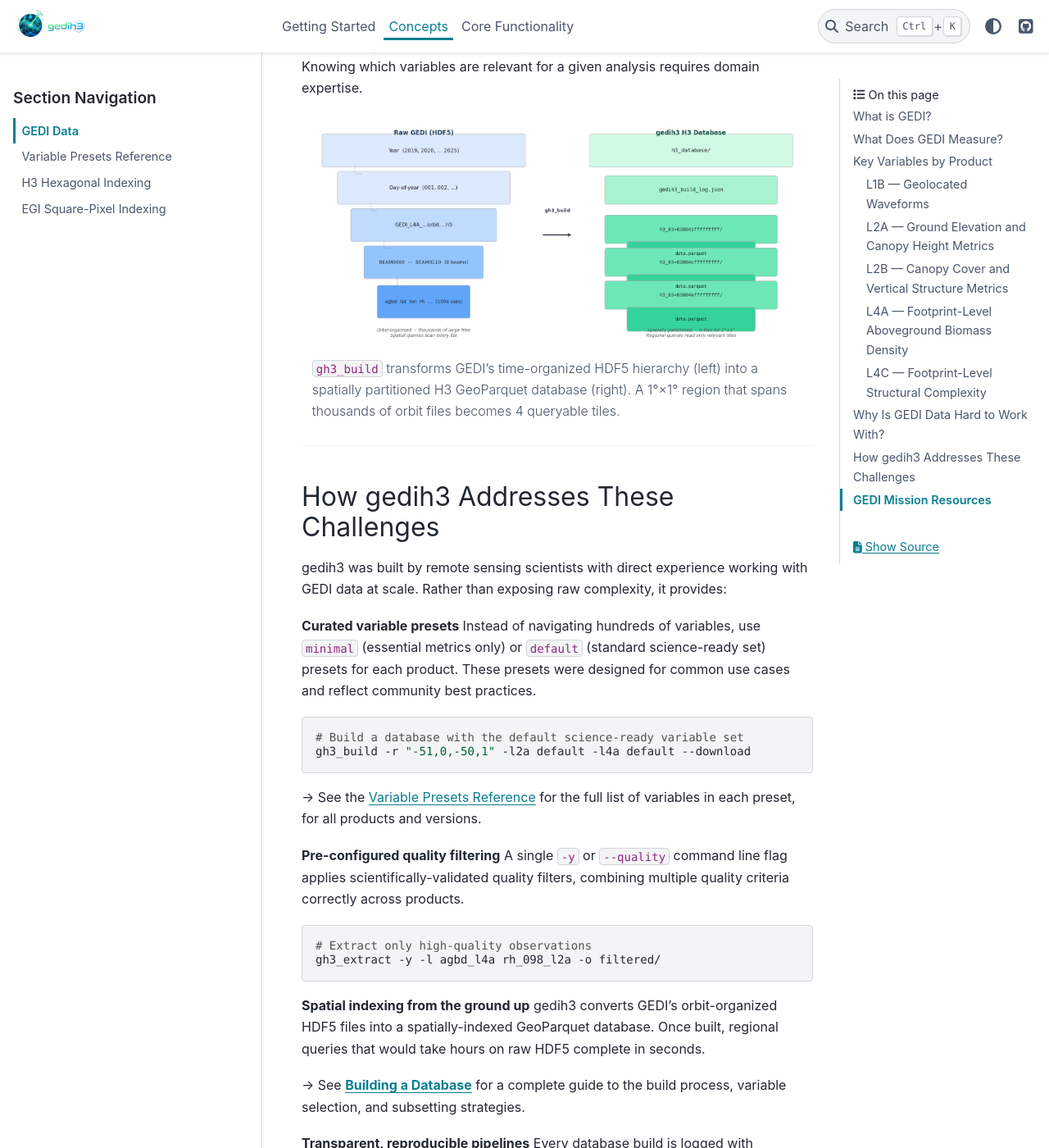
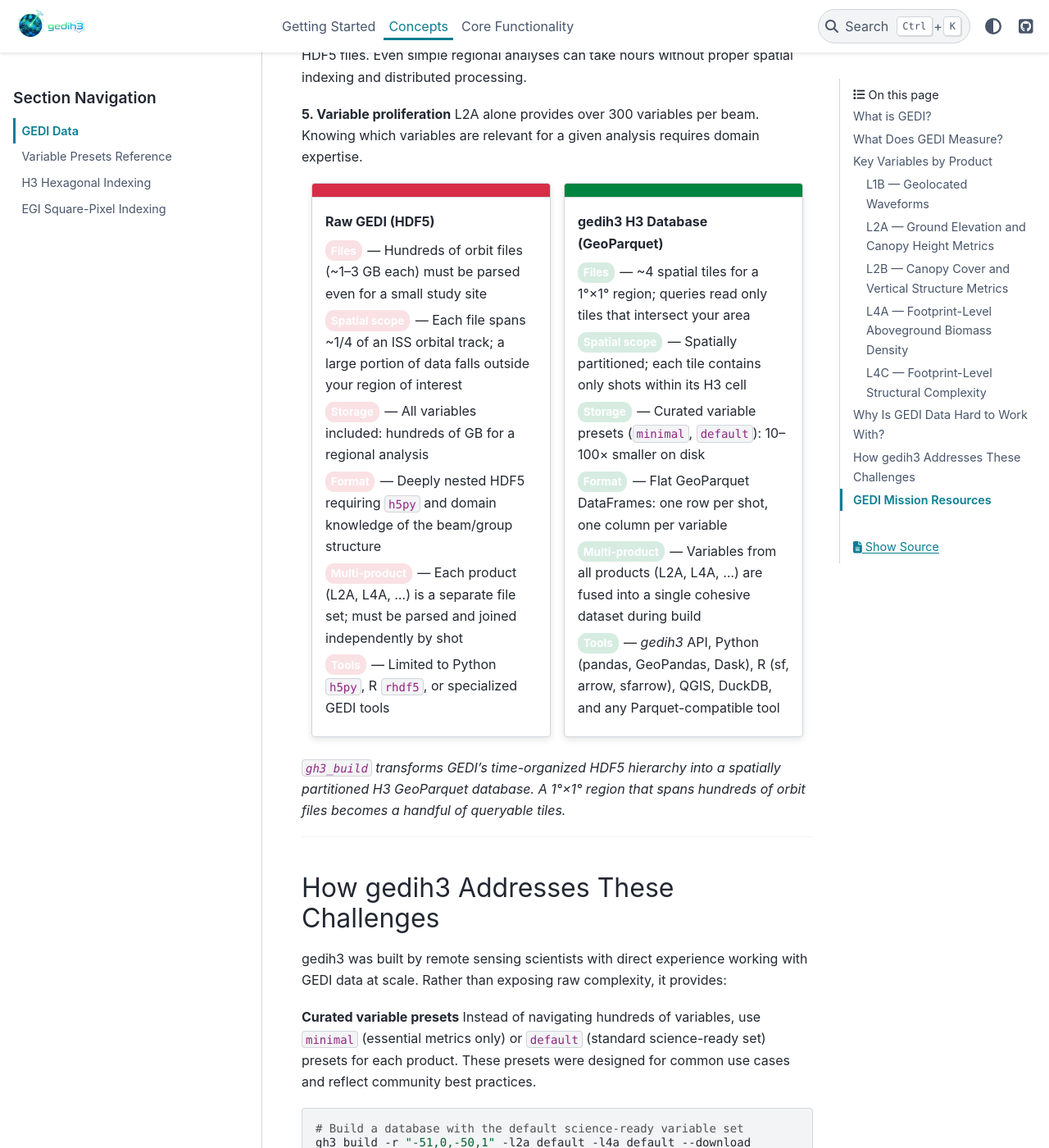
Before and after one commit to tiagodc/GEDI-H3, a Sphinx documentation site: the page built from docs/concepts/gedi-data.md, in a window 1280 px wide and 1400 px high, scrolled down 13594 px. Shown: the whole window at 82% size. Built offline with Sphinx 7.4.7 and the PyData theme 0.15.4, drawn with Linux system fonts in a browser that asks for light colours; pages that are not in the unit, such as notebooks, are missing from menus; some of the changed text lies outside the part shown.

Commit message:
docs concepts reviewed

```diff
--- /dev/null
+++ b/docs/_static/custom.css
@@ -0,0 +1,51 @@
+/* Comparison cards — hover lift + pill labels */
+
+.comparison-card {
+    transition: transform 0.2s ease, box-shadow 0.2s ease;
+}
+
+.comparison-card:hover {
+    transform: translateY(-3px);
+    box-shadow: 0 6px 16px rgba(0, 0, 0, 0.15) !important;
+}
+
+/* Tighter vertical rhythm inside card bodies */
+.comparison-card .sd-card-body p {
+    margin-bottom: 0.35rem;
+}
+
+/* Bold labels as colored pill badges */
+.comparison-card.sd-border-danger .sd-card-body p strong:first-child {
+    display: inline-block;
+    background: var(--sd-color-danger-bg);
+    color: var(--sd-color-danger-text);
+    padding: 0.1em 0.5em;
+    border-radius: 0.8em;
+    font-size: 0.85em;
+    margin-right: 0.15em;
+}
+
+.comparison-card.sd-border-success .sd-card-body p strong:first-child {
+    display: inline-block;
+    background: var(--sd-color-success-bg);
+    color: var(--sd-color-success-text);
+    padding: 0.1em 0.5em;
+    border-radius: 0.8em;
+    font-size: 0.85em;
+    margin-right: 0.15em;
+}
+
+/* Dark mode adjustments */
+html[data-theme="dark"] .comparison-card:hover {
+    box-shadow: 0 6px 16px rgba(0, 0, 0, 0.4) !important;
+}
+
+html[data-theme="dark"] .comparison-card.sd-border-danger .sd-card-body p strong:first-child {
+    background: rgba(220, 53, 69, 0.25);
+    color: #f8a0a8;
+}
+
+html[data-theme="dark"] .comparison-card.sd-border-success .sd-card-body p strong:first-child {
+    background: rgba(40, 167, 69, 0.25);
+    color: #7ddf96;
+}
--- a/docs/concepts/gedi-data.md
+++ b/docs/concepts/gedi-data.md
@@ -84,7 +86,8 @@ L2A is the workhorse product for canopy height studies. It decomposes the receiv
 
 L2B uses the full waveform to estimate the vertical distribution of plant material within the canopy column. Key uses include characterising multi-layered canopy structure, estimating light availability at the forest floor, and habitat suitability modelling.
 
-> **Note on array variables:** `pai_z`, `pavd_z` and `cover_z` are 30-element arrays per shot, covering 5 m height bins from 0 to 150 m. gedih3 expands each into 30 individual columns (`pavd_z_000_l2b` … `pavd_z_029_l2b`, `cover_z_000_l2b` … `cover_z_029_l2b`). Building each adds 30 columns to the database — modest compared to waveforms, but worth keeping in mind for large databases.
+:::{note} `pai_z`, `pavd_z` and `cover_z` are 30-element arrays per shot, covering 5 m height bins from 0 to 150 m. gedih3 expands each into 30 individual columns (`pavd_z_000_l2b` … `pavd_z_029_l2b`, `cover_z_000_l2b` … `cover_z_029_l2b`). Building each adds 30 columns to the database — modest compared to waveforms, but worth keeping in mind for large databases.
+:::
 
 | HDF5 variable | gedih3 column | Short description | Definition |
 |---|---|---|---|
@@ -153,10 +156,50 @@ The full GEDI dataset spans billions of footprints across thousands of HDF5 file
 **5. Variable proliferation**
 L2A alone provides over 300 variables per beam. Knowing which variables are relevant for a given analysis requires domain expertise.
 
-:::{figure} ../imgs/hdf5_vs_h3.png
-:alt: HDF5 hierarchy vs. H3 GeoParquet database
-`gh3_build` transforms GEDI's time-organized HDF5 hierarchy (left) into a spatially partitioned H3 GeoParquet database (right). A 1°×1° region that spans thousands of orbit files becomes 4 queryable tiles.
+::::{grid} 1 1 2 2
+:gutter: 3
+
+:::{grid-item-card} Raw GEDI (HDF5)
+:shadow: md
+:class-header: sd-bg-danger sd-bg-text-danger
+:class-card: sd-border-danger comparison-card
+^^^
+
+**Files** — Hundreds of orbit files (~1–3 GB each) must be parsed even for a small study site
+
+**Spatial scope** — Each file spans ~1/4 of an ISS orbital track; a large portion of data falls outside your region of interest
+
+**Storage** — All variables included: hundreds of GB for a regional analysis
+
+**Format** — Deeply nested HDF5 requiring `h5py` and domain knowledge of the beam/group structure
+
+**Multi-product** — Each product (L2A, L4A, ...) is a separate file set; must be parsed and joined independently by shot
+
+**Tools** — Limited to Python `h5py`, R `rhdf5`, or specialized GEDI tools
 :::
+
+:::{grid-item-card} gedih3 H3 Database (GeoParquet)
+:shadow: md
+:class-header: sd-bg-success sd-bg-text-success
+:class-card: sd-border-success comparison-card
+^^^
+
+**Files** — ~4 spatial tiles for a 1°×1° region; queries read only tiles that intersect your area
+
+**Spatial scope** — Spatially partitioned; each tile contains only shots within its H3 cell
+
+**Storage** — Curated variable presets (`minimal`, `default`): 10–100× smaller on disk
+
+**Format** — Flat GeoParquet DataFrames: one row per shot, one column per variable
+
+**Multi-product** — Variables from all products (L2A, L4A, ...) are fused into a single cohesive dataset during build
+
+**Tools** — *gedih3* API, Python (pandas, GeoPandas, Dask), R (sf, arrow, sfarrow), QGIS, DuckDB, and any Parquet-compatible tool
+:::
+
+::::
+
+*`gh3_build` transforms GEDI's time-organized HDF5 hierarchy into a spatially partitioned H3 GeoParquet database. A 1°×1° region that spans hundreds of orbit files becomes a handful of queryable tiles.*
 
 ---
 
--- a/docs/conf.py
+++ b/docs/conf.py
@@ -58,7 +58,8 @@ intersphinx_mapping = {
 
 # -- HTML output -------------------------------------------------------------
 html_theme = "pydata_sphinx_theme"
-html_static_path = ["imgs"]
+html_static_path = ["imgs", "_static"]
+html_css_files = ["custom.css"]
 html_theme_options = {
     "logo": {
         "image_light": "gh3_logo.png",
```
Also changed, not shown: other parts of docs/concepts/gedi-data.md (+4 -2 lines), docs/concepts/variable-presets.md (+5 -5 lines), docs/imgs/hdf5_vs_h3.png (deleted), 1 other file.
